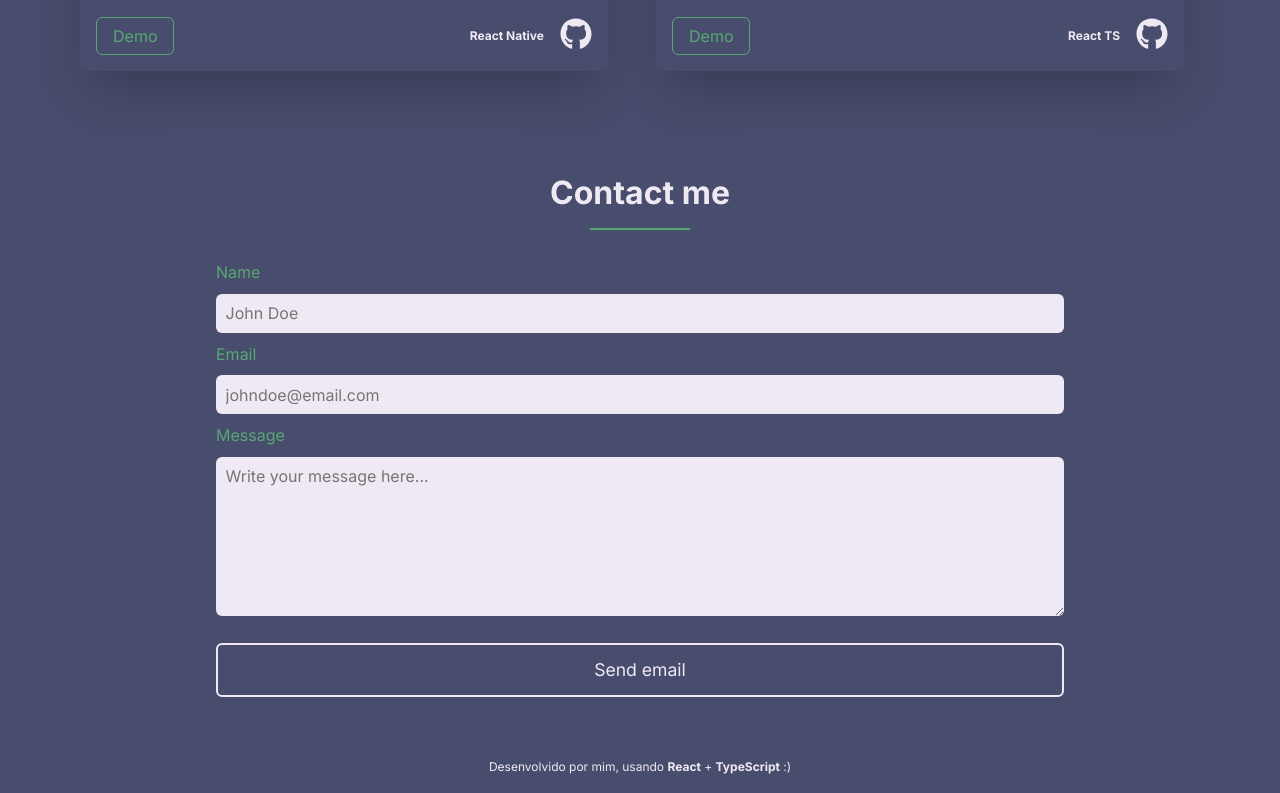
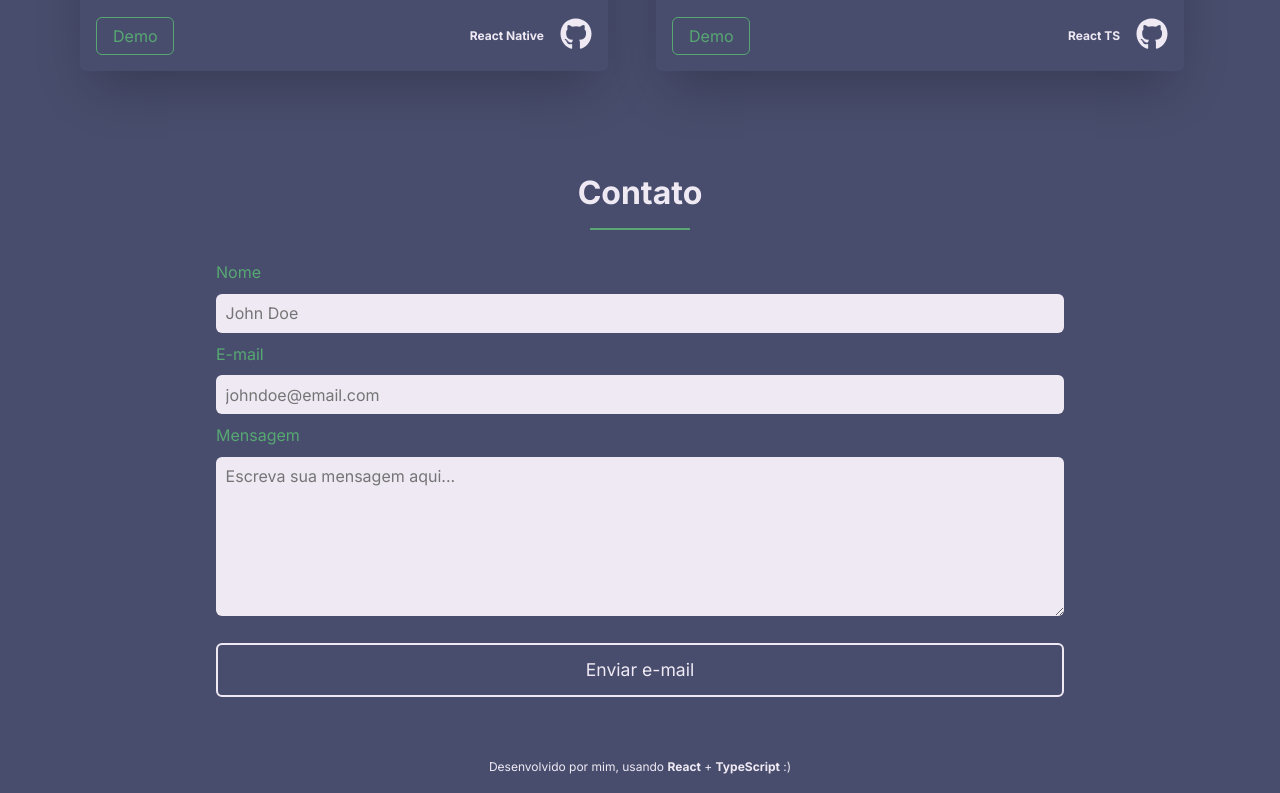
Before and after one commit to kdumagalhaes/hellocarlos, a React (Vite) app: page / in a window 1280 px wide. Shown: the part 2726-3519 px from the top of the page. Built offline with nearby package versions, Linux system fonts and the light colour scheme.

Commit message:
Translate Contact component to portuguese

```diff
--- a/src/components/Contact/Contact.tsx
+++ b/src/components/Contact/Contact.tsx
@@ -7,9 +7,8 @@ import 'react-toastify/dist/ReactToastify.css'
 
 export function Contact() {
   const form = useRef<HTMLFormElement | null>(null)
-  const successNotification = () =>
-    toast.success('Success! Thank you for your message!')
-  const errorNotification = () => toast.error('Ops! Something went wrong!')
+  const successNotification = () => toast.success('Obrigado pela sua mensagem!')
+  const errorNotification = () => toast.error('Ops! Algo deu errado!')
 
   const sendEmail = (event: React.FormEvent<HTMLFormElement>): void => {
     event.preventDefault()
@@ -35,28 +34,28 @@ export function Contact() {
 
   return (
     <Container id="contact">
-      <SectionTitle text="Contact me" />
+      <SectionTitle text="Contato" />
       <ContactForm ref={form} id="contact-form" onSubmit={sendEmail}>
-        <label htmlFor="from_name">Name</label>
+        <label htmlFor="from_name">Nome</label>
         <input type="text" name="from_name" placeholder="John Doe" required />
-        <label htmlFor="from_email">Email</label>
+        <label htmlFor="from_email">E-mail</label>
         <input
           type="email"
           name="from_email"
           placeholder="johndoe@email.com"
           required
         />
-        <label htmlFor="message">Message</label>
+        <label htmlFor="message">Mensagem</label>
         <textarea
           name="message"
           id="message"
           cols={30}
           rows={7}
-          placeholder="Write your message here..."
+          placeholder="Escreva sua mensagem aqui..."
           required
         ></textarea>
         <ButtonSubmit type="submit" form="contact-form">
-          Send email
+          Enviar e-mail
         </ButtonSubmit>
       </ContactForm>
       <ToastContainer />
```
